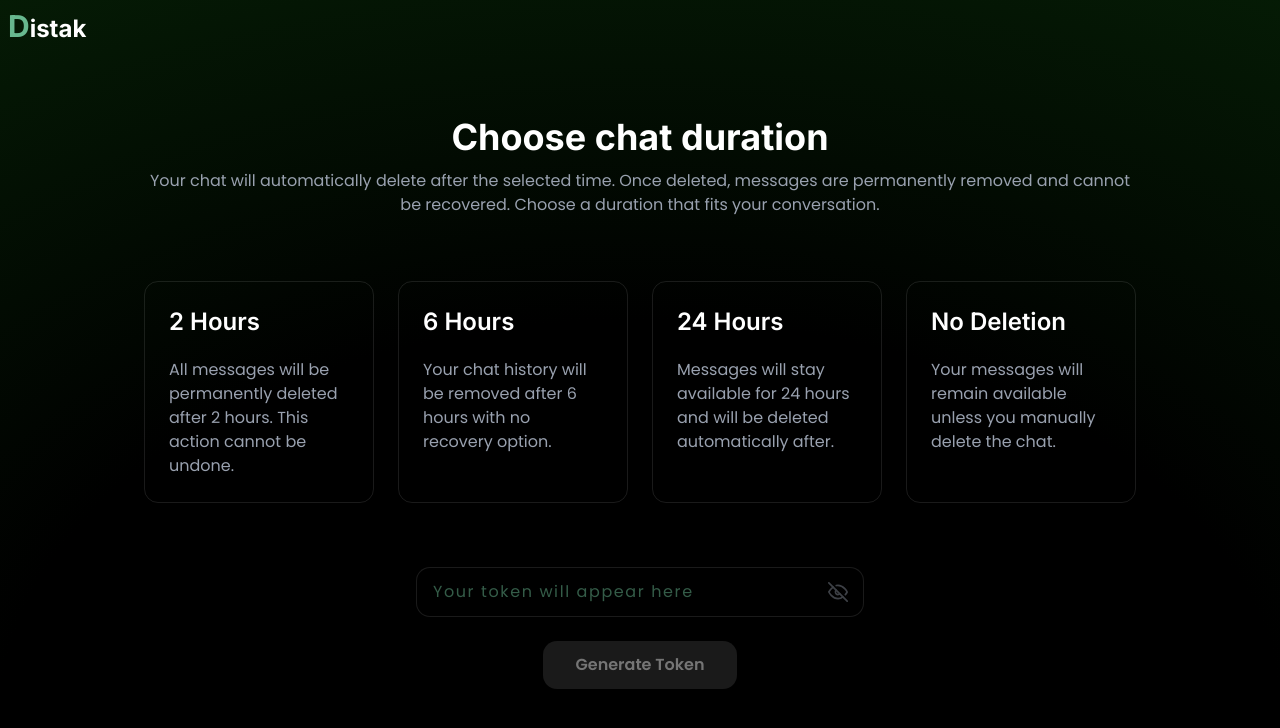
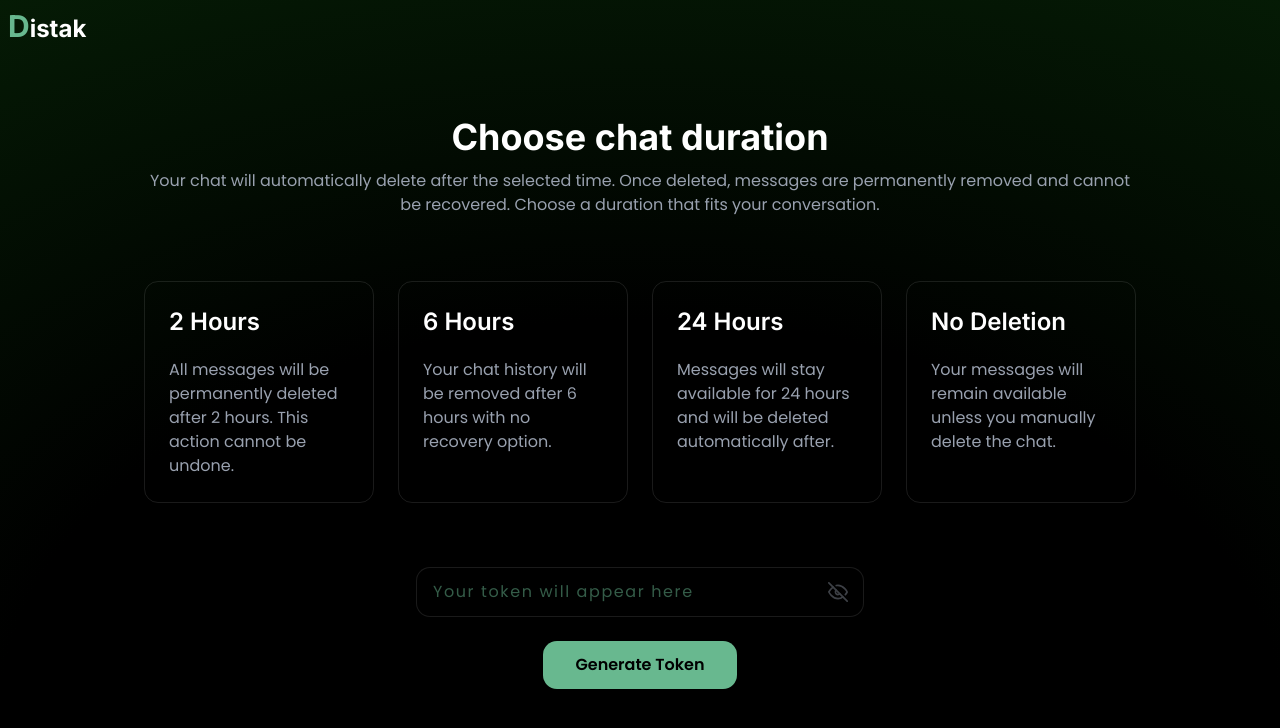
Before and after one commit to tahmid-khan-hub/Distak, a Next.js app: page /chat in a window 1280 px wide. Shown: the top 728 px of the page. Built offline with nearby package versions, Linux system fonts and the light colour scheme; no server answers.

Commit message:
Updated the TimeSelector and TokenGenerator

```diff
--- a/app/chat/components/TimeLimitSelector/TimeLimitSelector.tsx
+++ b/app/chat/components/TimeLimitSelector/TimeLimitSelector.tsx
@@ -9,13 +9,19 @@ import { timeOptions } from "./components/TimeOptions";
 import useAxiosSecure from "@/app/hooks/UseAxiosSecure";
 import { SuccessAlert } from "@/app/hooks/SuccessAlert";
 import { ErrorAlert } from "@/app/hooks/ErrorAlert";
+import { useSession } from "@/app/hooks/useSession";
+import { useQueryClient } from "@tanstack/react-query";
 
 export default function TimeLimitSelector() {
     const [selected, setSelected] = useState<string | null>(null);
     const [token, setToken] = useState("");
     const [loading, setLoading] = useState(false);
     const [alertType, setAlertType] = useState<"success" | "error" | null>(null);
+    const { data:session } = useSession();
+    const queryClient = useQueryClient();
     const AxiosSecure = useAxiosSecure();
+
+    const hasActiveToken = session && session.expiresAt && new Date(session.expiresAt) > new Date();
 
     const generateToken = (length: number = 16): string => {
         const chars = "ABCDEFGHIJKLMNOPQRSTUVWXYZabcdefghijklmnopqrstuvwxyz0123456789";
@@ -26,15 +32,15 @@ export default function TimeLimitSelector() {
      };
 
     const handleGenerate = async () => {
-        if (!selected || loading) return;
+        if (!selected || loading || hasActiveToken) return;
         setLoading(true);
+        const newToken = generateToken(16);
 
-        const newToken = generateToken(16);
-        setToken(newToken);
         try {
             const res = await AxiosSecure.post("/api/generate-token", { token: newToken, plan: selected });
             setToken(res.data.token);
             setAlertType("success");
+            queryClient.invalidateQueries({ queryKey: ["session"] });
         } catch (error) {
             console.log(error);
             setAlertType("error");
@@ -73,7 +79,7 @@ export default function TimeLimitSelector() {
             </div>
 
             {/* generates token */}
-            <TokenGenerator token={token} loading={loading} disabled={!selected} onGenerate={handleGenerate} />
+            <TokenGenerator token={token} loading={loading} disabled={hasActiveToken} onGenerate={handleGenerate} />
             {/* alert */}
             <AnimatePresence>
                 {alertType === "success" && ( <SuccessAlert title="Token Generated" description="Your token has been generated successfully." onClose={() => setAlertType(null)} /> )}
--- a/app/chat/components/TokenGenerator/TokenGenerator.tsx
+++ b/app/chat/components/TokenGenerator/TokenGenerator.tsx
@@ -46,7 +46,7 @@ export default function TokenGenerator({ token, loading, disabled, onGenerate }:
         <div className="flex justify-center">
           <button
             onClick={onGenerate}
-            disabled={disabled || loading || !!token}
+            disabled={disabled || loading }
             className={`
                 poppins mt-6 px-8 py-3 rounded-xl font-semibold transition-all
                 ${
```
